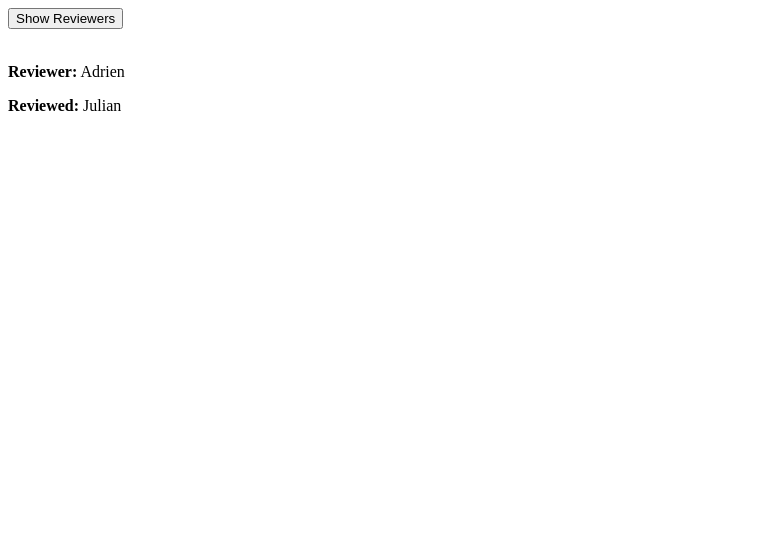
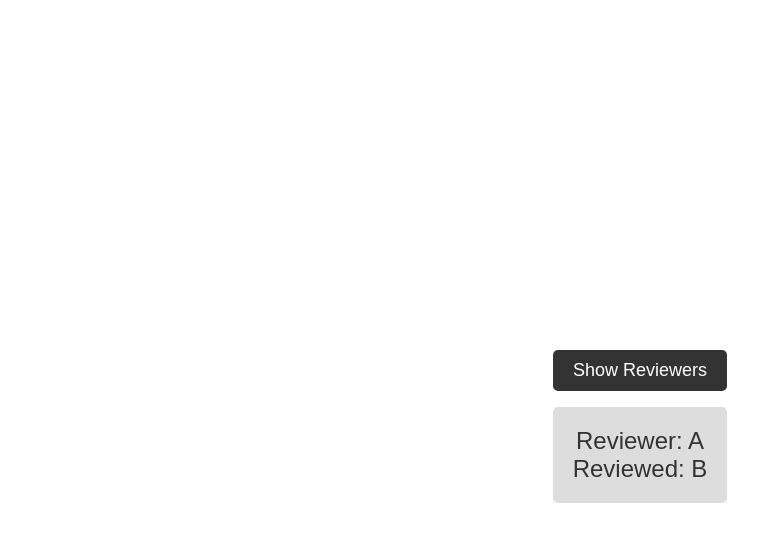
Before and after one commit to Adrien-Lucas/MyNotionIntegrations, a plain HTML site: page index.html in a window 1280 px wide. Both pictures are taken after a click on the button "Show Reviewers". Shown: the whole page, without its empty margins (0-782 px from the left). Drawn offline with Linux system fonts and the light colour scheme.

Commit message:
Update style

```diff
--- a/index.html
+++ b/index.html
@@ -1,19 +1,54 @@
 <!DOCTYPE html>
 <html>
 <head>
-  <title>Code Review Schedule</title>
+  <style>
+    .container {
+      display: flex;
+      flex-direction: column;
+      align-items: center;
+      justify-content: center;
+      height: 100vh;
+      font-family: Arial, sans-serif;
+    }
+    .reviewer-info {
+      display: none;
+      padding: 20px;
+      background-color: #ddd;
+      border-radius: 5px;
+      text-align: center;
+    }
+    .reviewer-info p {
+      margin: 0;
+      font-size: 24px;
+      color: #333;
+    }
+    button {
+      margin-top: 20px;
+      padding: 10px 20px;
+      background-color: #333;
+      color: #fff;
+      border: 0;
+      border-radius: 5px;
+      cursor: pointer;
+      font-size: 18px;
+    }
+    button:hover {
+      background-color: #fff;
+      color: #333;
+    }
+  </style>
 </head>
 <body>
-  <button id="show-reviewers">Show Reviewers</button>
-  <br><br>
-  <div id="reviewer-info" style="display:none;">
-    <p><strong>Reviewer:</strong> <span id="reviewer"></span></p>
-    <p><strong>Reviewed:</strong> <span id="reviewed"></
-</span></p>
+  <div class="container">
+    <p><button id="show-reviewers">Show Reviewers </button></p>
+    <div class="reviewer-info" id="reviewer-info">
+      <p>Reviewer: <span id="reviewer"></span></p>
+      <p>Reviewed: <span id="reviewed"></span></p>
+    </div>
   </div>
 
 <script>
-const teamMembers = ["Adrien", "Julian", "Gaëtan"];
+const teamMembers = ["A", "B", "C"];
 const numTeamMembers = teamMembers.length;
 
 const showReviewers = () => {
@@ -34,3 +69,5 @@ document.getElementById("show-reviewers").addEventListener("click", showReviewer
 </script>
 </body>
 </html>
+
+</html>
```
